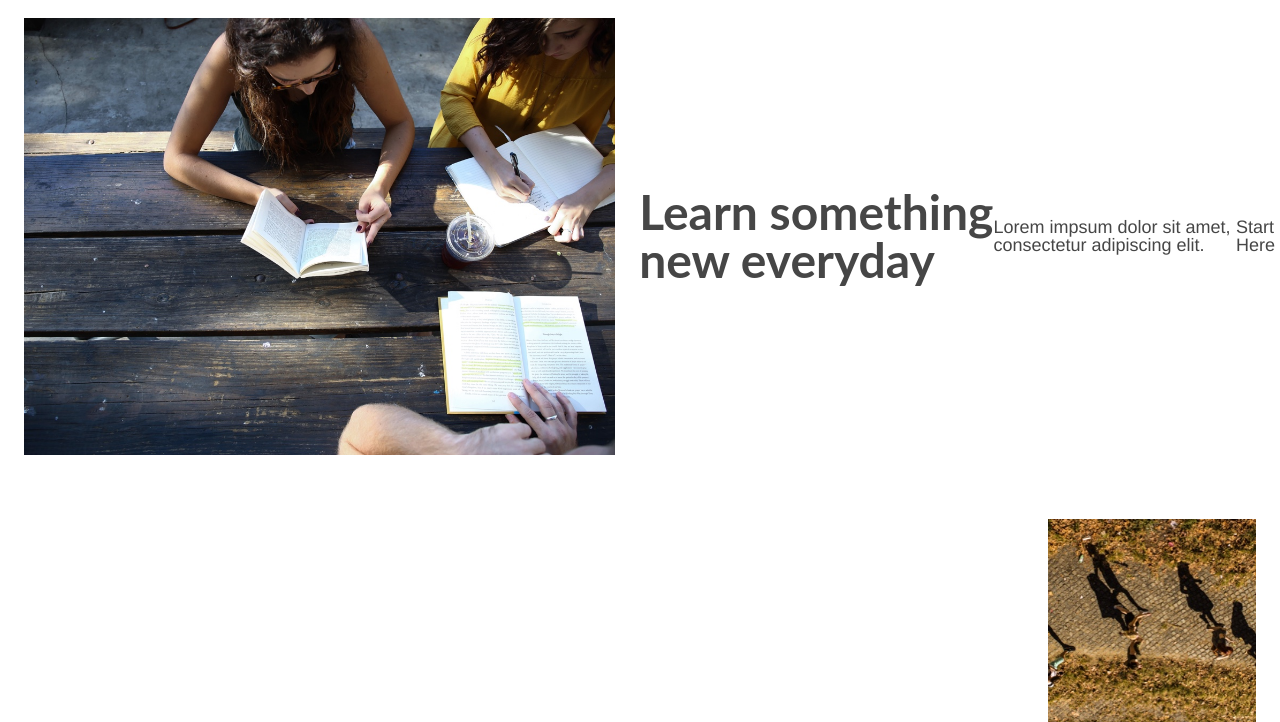
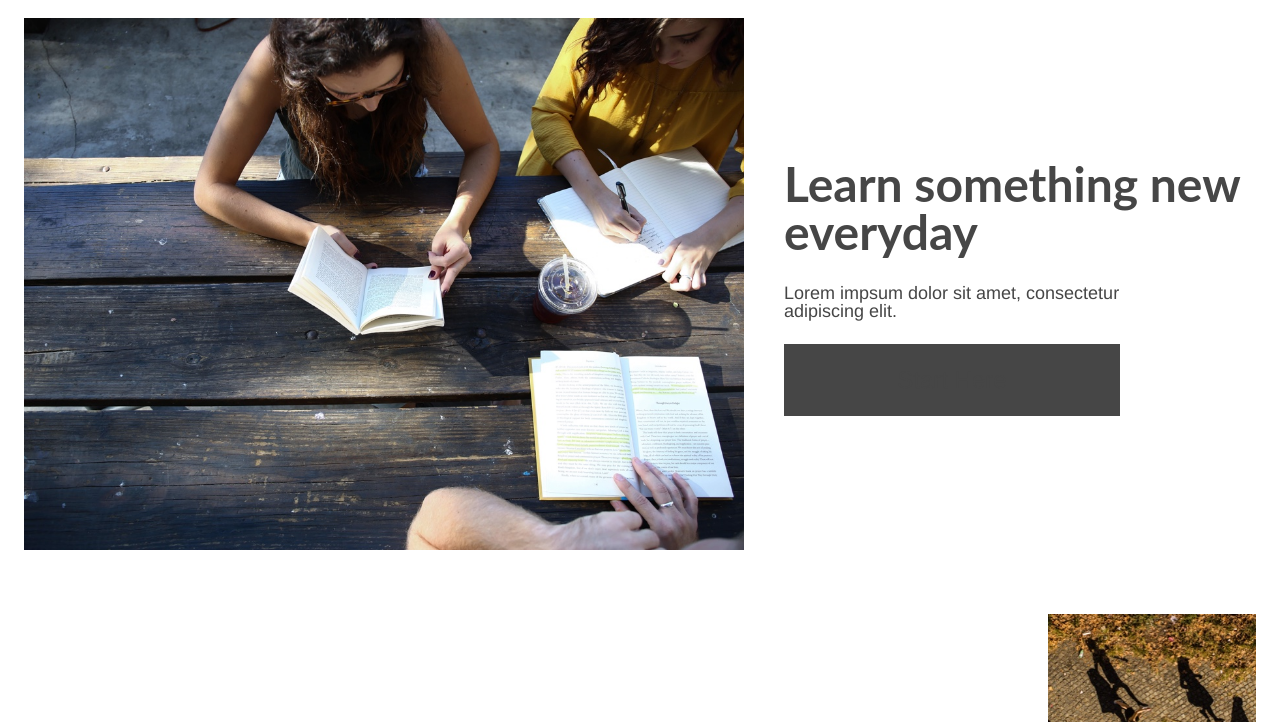
Before and after one commit to sarelloo/ColmarAcademy, a plain HTML site: page index.html in a window 1280 px wide. Shown: the part 78-800 px from the top of the page. Drawn offline with Linux system fonts and the light colour scheme.

Commit message:
add banner style.

```diff
--- a/resources/style.css
+++ b/resources/style.css
@@ -132,3 +132,64 @@ nav.mobile  {
     height: 2rem;
   }
 }
+
+/* Banner section */
+.banner .image-container {
+  flex: 3;
+}
+
+.banner .content {
+  flex: 2;
+  flex-direction: column;
+  align-items: flex-start;
+  padding: 0 1rem;
+  margin: 0.5rem 0;
+}
+
+.banner h1 {
+  margin-bottom: 1rem;
+}
+
+.banner p {
+  margin: 0.75rem 0;
+  width: 70%;
+}
+
+.banner .button {
+  text-align: center;
+  padding: 1.5rem 0;
+  margin-bottom: 1.5rem;
+  background-color: rgb(70, 70, 70);
+}
+
+#start {
+  font-size: 1.5rem;
+}
+
+.banner .button:hover, nav span:hover {
+  background-color: rgb(200, 200, 200);
+  color: rgb(70, 70, 70);
+  transition: 300ms 100ms;
+  cursor: pointer;
+}
+
+.banner .button:active, nav span:active {
+  background-color: rgb(70, 70, 70);
+  transition: 200ms;
+}
+
+@media only screen and (max-width: 650px) {
+
+  .banner .image-container {
+    display: none;
+  }
+
+  .banner .content {
+    padding: 0 1rem;
+    width: calc(100% - 2rem);
+  }
+
+  .banner .button {
+    max-width: 275px;
+  }
+}
```
